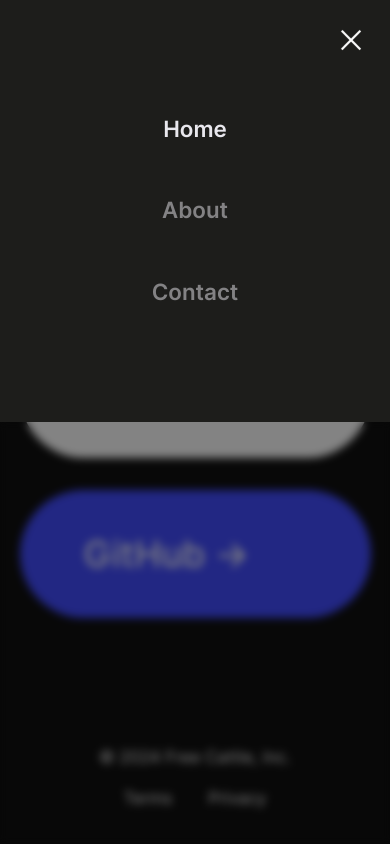
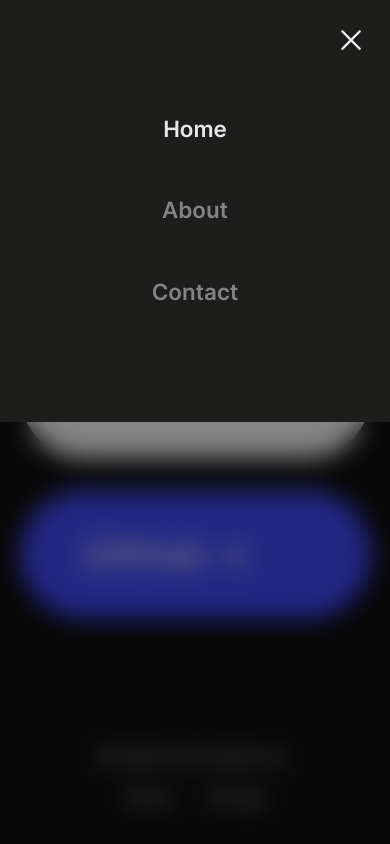
Before and after one commit to freecattle/website, a SvelteKit app: page / in a window 390 px wide. Both pictures are taken after a click on the button "Menu". Built offline with nearby package versions, Linux system fonts and the light colour scheme.

Commit message:
Update blur effect

```diff
--- a/src/components/Navbar.svelte
+++ b/src/components/Navbar.svelte
@@ -83,7 +83,7 @@
 	<!-- svelte-ignore a11y-no-static-element-interactions -->
 	{#if navActive}
 		<div
-			class="fixed top-0 left-0 w-full h-full bg-[#080808] bg-opacity-50 backdrop-blur-sm z-30"
+			class="fixed top-0 left-0 w-full h-full bg-[#080808] bg-opacity-50 backdrop-blur-md z-30"
 			on:click={handleOverlayClick}
 			transition:fade={{ duration: 300, easing: cubicOut }}
 		/>
```
